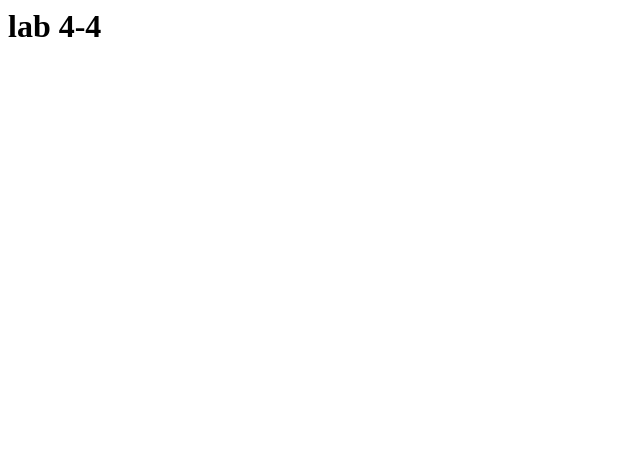
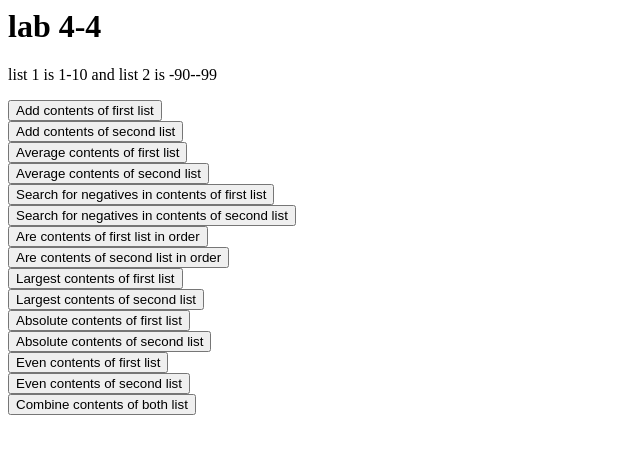
Before and after one commit to SomeAspy/lab4-4, a plain HTML site: page index.html in a window 1280 px wide. Shown: the whole page, without its empty margins (0-640 px from the left). Drawn offline with Linux system fonts and the light colour scheme.

Commit message:
finishing

```diff
--- a/code.js
+++ b/code.js
@@ -1,4 +1,5 @@
 let x= [1,2,3,4,5,6,7,8,9,10];
+let y= [-99,-98,-97,-96,-95,-94,-93,-92,-91,-90]
 
 function addAll(list) {
     let cache = 0;
@@ -72,3 +73,13 @@ function even(list) {
 }
 
 console.log(even(x))
+
+function addArray(list1,list2) {
+    let out = new Array
+    list1.forEach(element => {
+        out.push(list1.shift()+list2.shift())
+    });
+    return out
+}
+
+console.log(addArray(x,y))
--- a/index.html
+++ b/index.html
@@ -1,4 +1,20 @@
 <html>
 <h1>lab 4-4</h1>
 <script src="code.js"></script>
+<p>list 1 is 1-10 and list 2 is -90--99</p>
+<button onclick="alert(addAll(x))">Add contents of first list</button><br>
+<button onclick="alert(addAll(y))">Add contents of second list</button><br>
+<button onclick="alert(avg(x))">Average contents of first list</button><br>
+<button onclick="alert(avg(y))">Average contents of second list</button><br>
+<button onclick="alert(hasNeg(x))">Search for negatives in contents of first list</button><br>
+<button onclick="alert(hasNeg(y))">Search for negatives in contents of second list</button><br>
+<button onclick="alert(inOrder(x))">Are contents of first list in order</button><br>
+<button onclick="alert(inOrder(y))">Are contents of second list in order</button><br>
+<button onclick="alert(largest(x))">Largest contents of first list</button><br>
+<button onclick="alert(largest(y))">Largest contents of second list</button><br>
+<button onclick="alert(absolute(x))">Absolute contents of first list</button><br>
+<button onclick="alert(absolute(y))">Absolute contents of second list</button><br>
+<button onclick="alert(even(x))">Even contents of first list</button><br>
+<button onclick="alert(even(y))">Even contents of second list</button><br>
+<button onclick="alert(addArray(x,y))">Combine contents of both list</button><br>
 </html>
```
